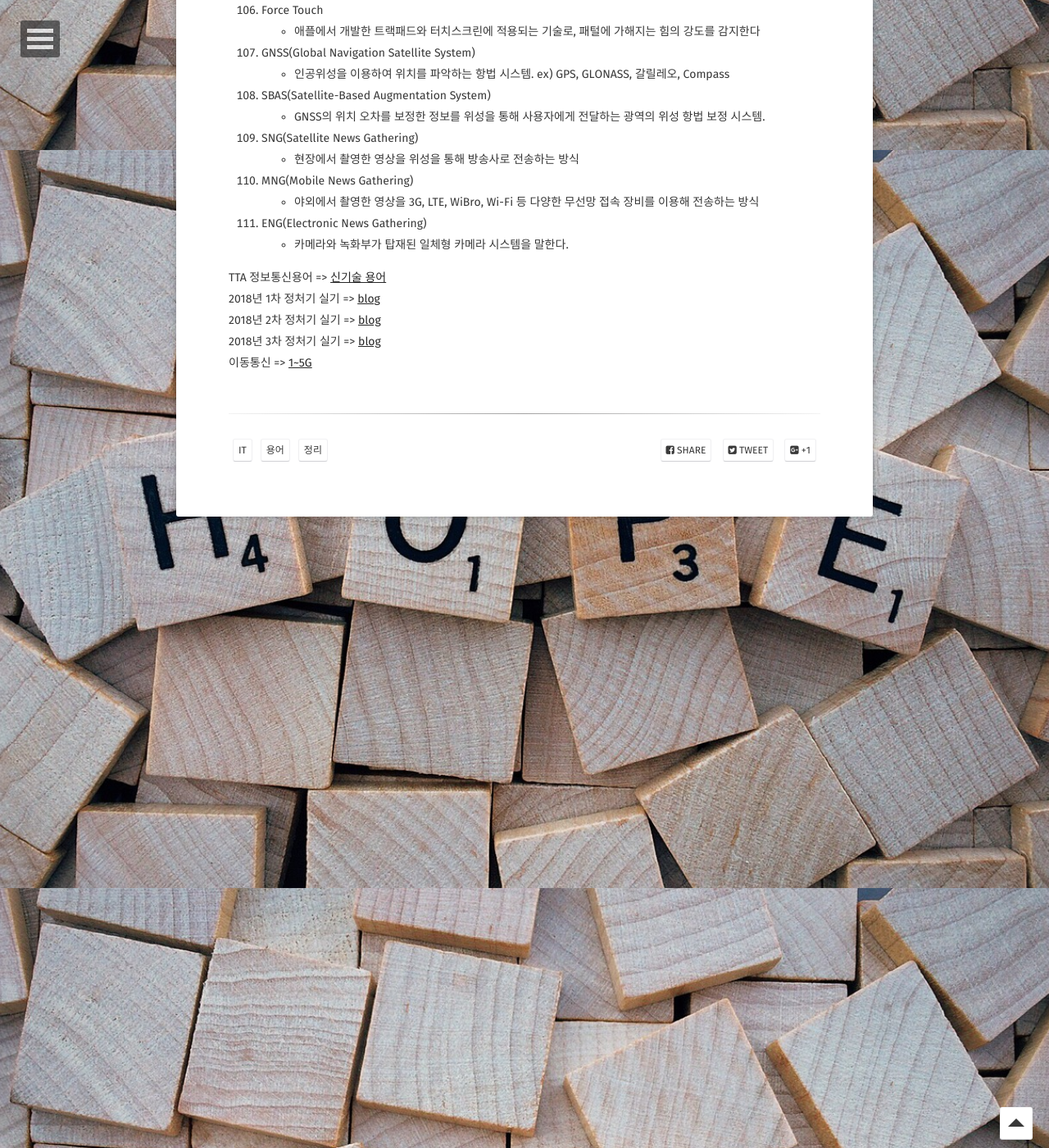
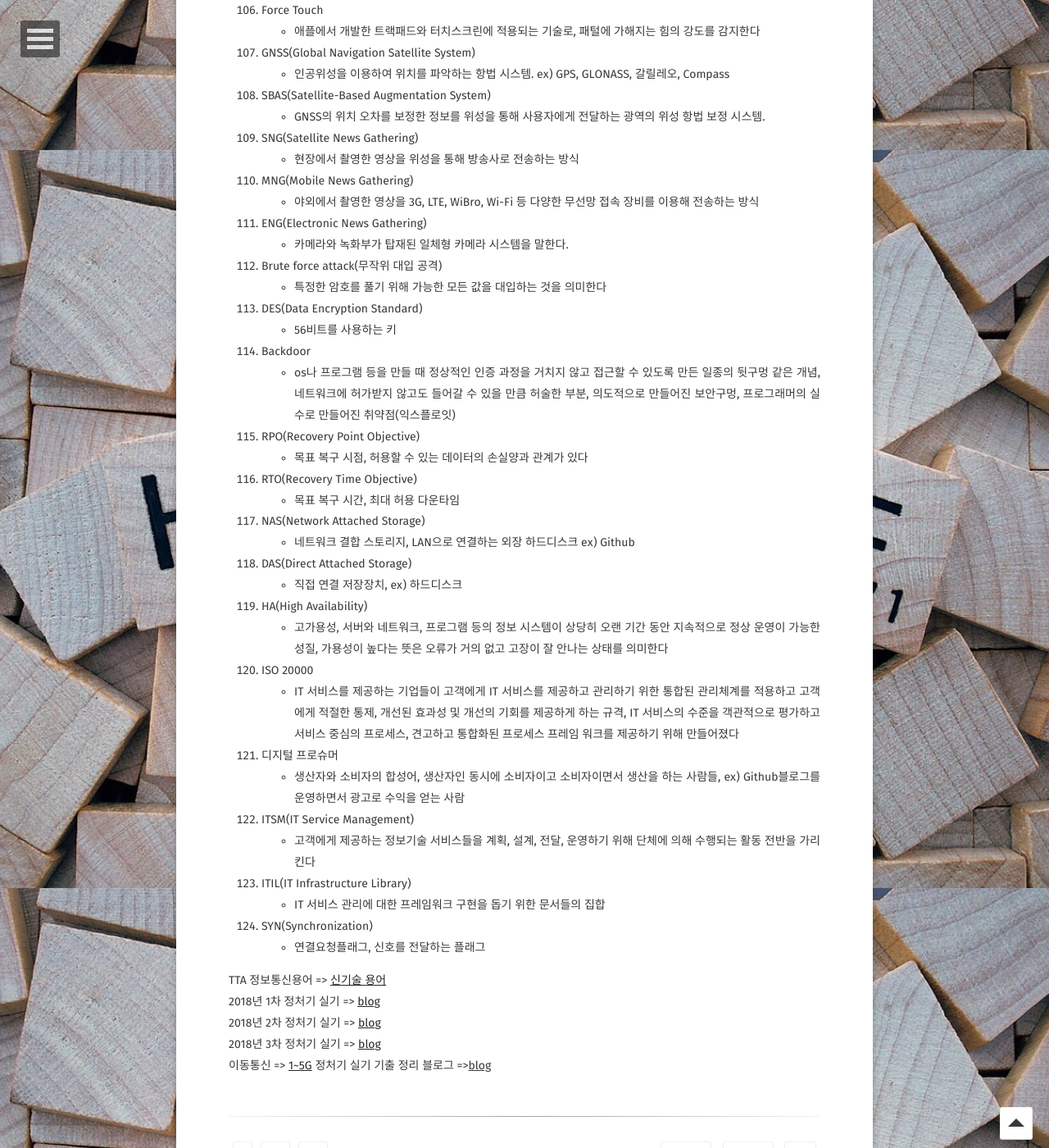
Before and after one commit to Jungjihyuk/JH_Life, a Jekyll site: the page built from _posts/2019-03-16-IT-Terms.md, in a window 1280 px wide and 1400 px high, scrolled down 7017 px. Shown: the whole window at 82% size. Built offline with Jekyll 4.4.1, drawn with Linux system fonts in a browser that asks for light colours; some web fonts are replaced; comment, search, counter and statistics services are not loaded; some of the changed text lies outside the part shown.

Commit message:
it terms 추가

```diff
--- a/_posts/2019-03-16-IT-Terms.md
+++ b/_posts/2019-03-16-IT-Terms.md
@@ -235,6 +235,32 @@ tag:
 - 야외에서 촬영한 영상을 3G, LTE, WiBro, Wi-Fi 등 다양한 무선망 접속 장비를 이용해 전송하는 방식
 111. ENG(Electronic News Gathering)
 - 카메라와 녹화부가 탑재된 일체형 카메라 시스템을 말한다.
+112. Brute force attack(무작위 대입 공격)
+- 특정한 암호를 풀기 위해 가능한 모든 값을 대입하는 것을 의미한다
+113. DES(Data Encryption Standard)
+- 56비트를 사용하는 키
+114. Backdoor
+- os나 프로그램 등을 만들 때 정상적인 인증 과정을 거치지 않고 접근할 수 있도록 만든 일종의 뒷구멍 같은 개념,네트워크에 허가받지 않고도 들어갈 수 있을 만큼 허술한 부분, 의도적으로 만들어진 보안구멍, 프로그래머의 실수로 만들어진 취약점(익스플로잇)
+115. RPO(Recovery Point Objective)
+- 목표 복구 시점, 허용할 수 있는 데이터의 손실양과 관계가 있다
+116. RTO(Recovery Time Objective)
+- 목표 복구 시간, 최대 허용 다운타임
+117. NAS(Network Attached Storage)
+- 네트워크 결합 스토리지, LAN으로 연결하는 외장 하드디스크 ex) Github
+118. DAS(Direct Attached Storage)
+- 직접 연결 저장장치, ex) 하드디스크
+119. HA(High Availability)
+- 고가용성, 서버와 네트워크, 프로그램 등의 정보 시스템이 상당히 오랜 기간 동안 지속적으로 정상 운영이 가능한 성질, 가용성이 높다는 뜻은 오류가 거의 없고 고장이 잘 안나는 상태를 의미한다
+120. ISO 20000
+- IT 서비스를 제공하는 기업들이 고객에게 IT 서비스를 제공하고 관리하기 위한 통합된 관리체계를 적용하고 고객에게 적절한 통제, 개선된 효과성 및 개선의 기회를 제공하게 하는 규격, IT 서비스의 수준을 객관적으로 평가하고 서비스 중심의 프로세스, 견고하고 통합화된 프로세스 프레임 워크를 제공하기 위해 만들어졌다
+121. 디지털 프로슈머
+- 생산자와 소비자의 합성어, 생산자인 동시에 소비자이고 소비자이면서 생산을 하는 사람들, ex) Github블로그를 운영하면서 광고로 수익을 얻는 사람
+122. ITSM(IT Service Management)
+- 고객에게 제공하는 정보기술 서비스들을 계획, 설계, 전달, 운영하기 위해 단체에 의해 수행되는 활동 전반을 가리킨다
+123. ITIL(IT Infrastructure Library)
+- IT 서비스 관리에 대한 프레임워크 구현을 돕기 위한 문서들의 집합
+124. SYN(Synchronization)
+- 연결요청플래그, 신호를 전달하는 플래그
 
 
 
@@ -243,3 +269,4 @@ TTA 정보통신용어 => [신기술 용어](https://terms.tta.or.kr/main.do)<br
 2018년 2차 정처기 실기 => [blog](https://blog.naver.com/PostView.nhn?blogId=owen989&logNo=221311141874)<br>
 2018년 3차 정처기 실기 => [blog](https://blog.naver.com/PostView.nhnblogId=seungp916&logNo=221372731489&categoryNo=220&parentCategoryNo=190&viewDate=&currentPage=&postListTopCurrentPage=&isAfterWrite=true)<br>
 이동통신 => [1~5G](https://m.blog.naver.com/PostView.nhn?blogId=wlsthfkim&logNo=220710581614&proxyReferer=https%3A%2F%2Fwww.google.co.kr%2F)
+정처기 실기 기출 정리 블로그 =>[blog]()
```
